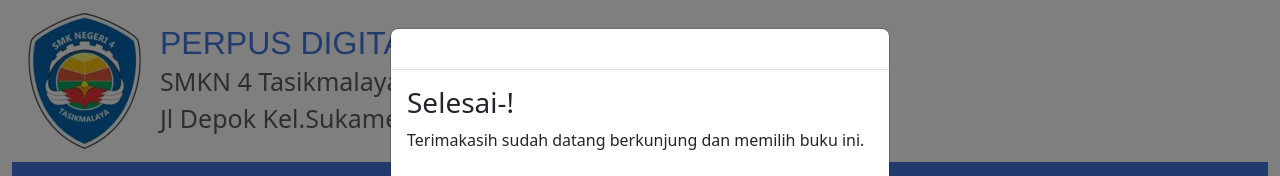
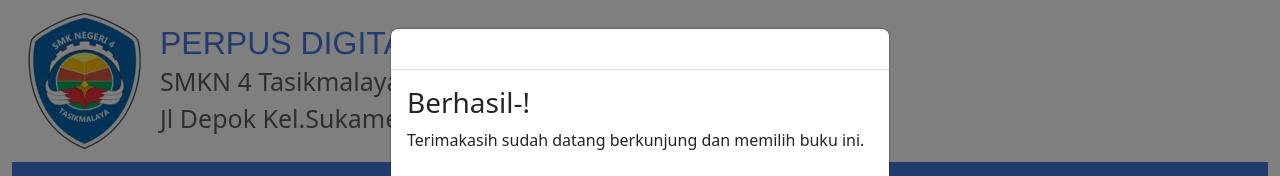
Before and after one commit to ZulpaAgustin/Perpustakaan-digital, a Nuxt app: page /buku/1 in a window 1280 px wide. Both pictures are taken after a click on the button "Selesai". Shown: the top 176 px of the page. Built offline with nearby package versions, Linux system fonts and the light colour scheme; no server answers; the database is empty.

Commit message:
Update [id].vue

```diff
--- a/pages/buku/[id].vue
+++ b/pages/buku/[id].vue
@@ -68,7 +68,7 @@ onMounted(() => {
             <h1 class="judul1">{{ buku.judul }}</h1>
           </div>
           <div class="modal-body">
-            <h3>Selesai-!</h3>
+            <h3>Berhasil-!</h3>
             <p>Terimakasih sudah datang berkunjung dan memilih buku ini.</p>
           </div>
           <div class="modal-footer">
```
